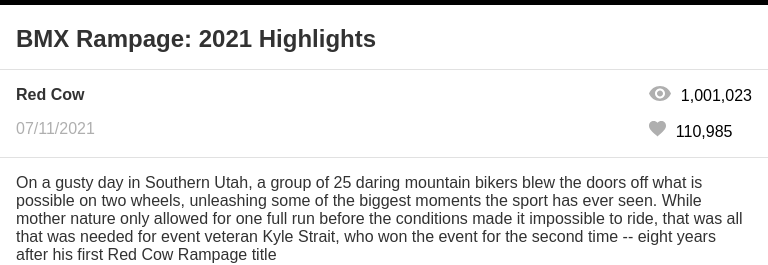
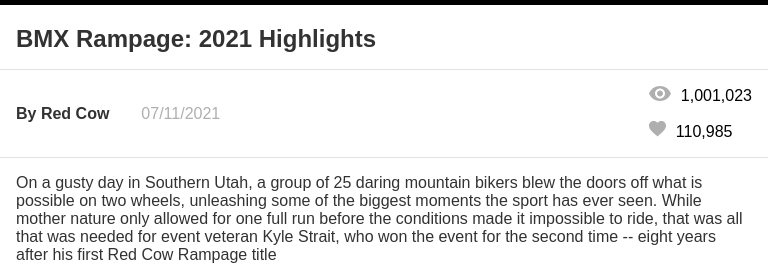
Before and after one commit to marynaplp/Maryna-Pylypchenko-BrainFlix, a React (Create React App) app: page / in a window 768 px wide. Shown: the part 659-924 px from the top of the page. Built offline with nearby package versions, Linux system fonts and the light colour scheme; grey boxes are pictures that could not be loaded.

Commit message:
mainvideo componet was changed

```diff
--- a/src/components/MainVideo/mainVideo.css
+++ b/src/components/MainVideo/mainVideo.css
@@ -41,6 +41,13 @@
   justify-content: space-between;
   margin-left: 16px;
 }
+@media (min-width: 768px) and (max-width: 1279px) {
+  .main-video__intro {
+    display: flex;
+    justify-content: space-around;
+    align-items: center;
+  }
+}
 .main-video__channel {
   font-weight: bold;
   color: #323232;
@@ -55,6 +62,11 @@
 .main-video__date {
   font-size: 1rem;
   color: #AFAFAF;
+}
+@media (min-width: 768px) and (max-width: 1279px) {
+  .main-video__date {
+    margin-left: 2rem;
+  }
 }
 .main-video__divider {
   margin: 0 auto;
--- a/src/components/MainVideo/mainVideo.js
+++ b/src/components/MainVideo/mainVideo.js
@@ -20,7 +20,7 @@
         <div className="main-video__divider"></div>
         <div className="main-video__information">
         <div className="main-video__intro ">
-        <p className="main-video__channel"> {video.channel}</p>
+        <p className="main-video__channel"> By {video.channel}</p>
         <p className="main-video__date">  {new Date(video.timestamp).toLocaleDateString('en-US', {
        day: '2-digit',
     month: '2-digit',
--- a/src/components/MainVideo/mainVideo.scss
+++ b/src/components/MainVideo/mainVideo.scss
@@ -21,6 +21,14 @@
     display:flex;
     justify-content: space-between;
     margin-left:$marginLeft;
+
+  }
+  &__intro{
+    @include tablet {
+      display: flex;
+      justify-content: space-around;
+      align-items: center;
+    }
   }
   &__channel{
     font-weight:bold;
@@ -37,6 +45,9 @@
   &__date{
     font-size:1rem;
     color:$silver;
+    @include tablet{
+      margin-left: 2rem;
+    }
   }
   &__divider{
     @include divider-style(80vw);
```
Also changed, not shown: 1 other file (tests, documents, lock files or other folders).
